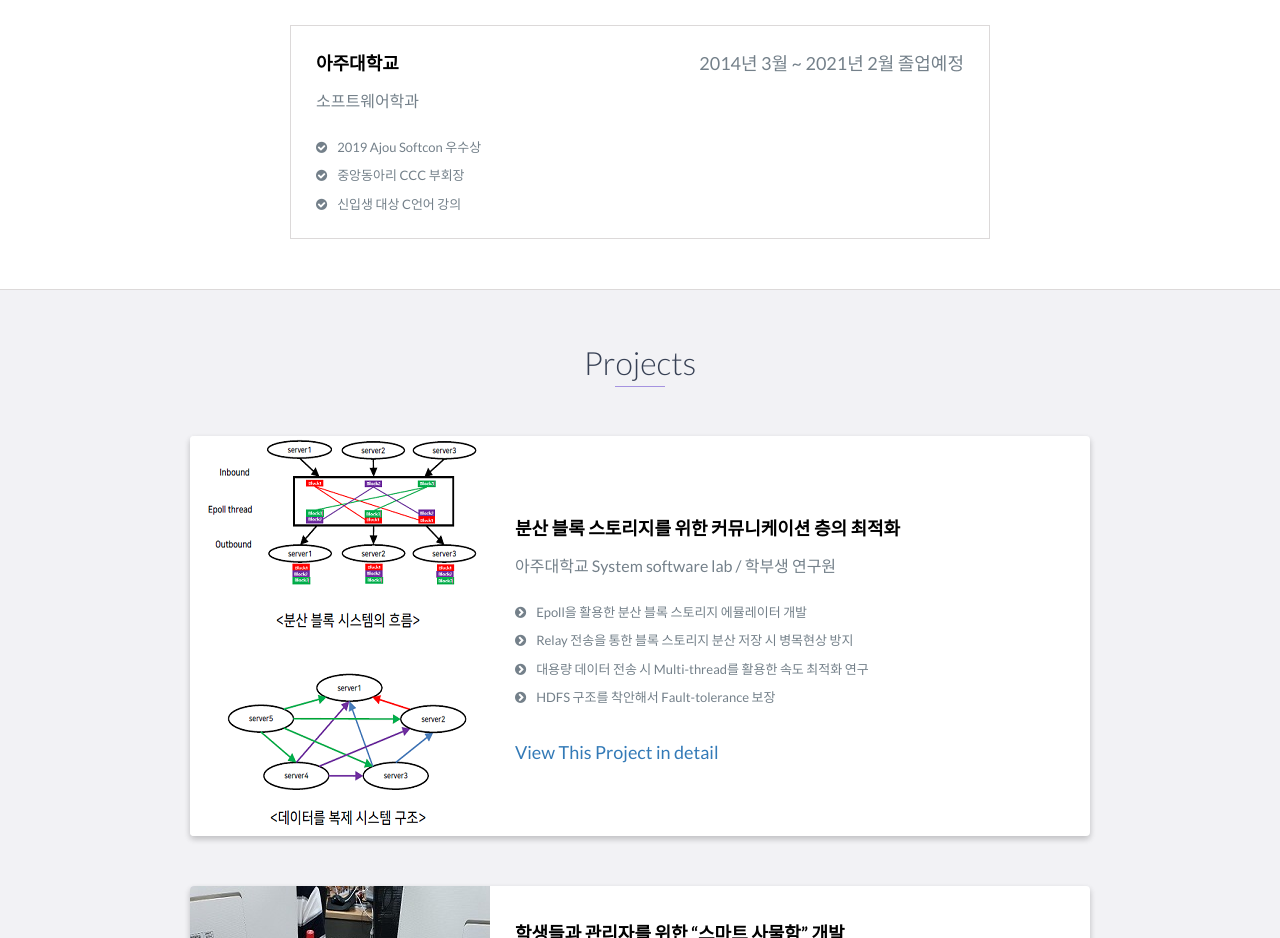
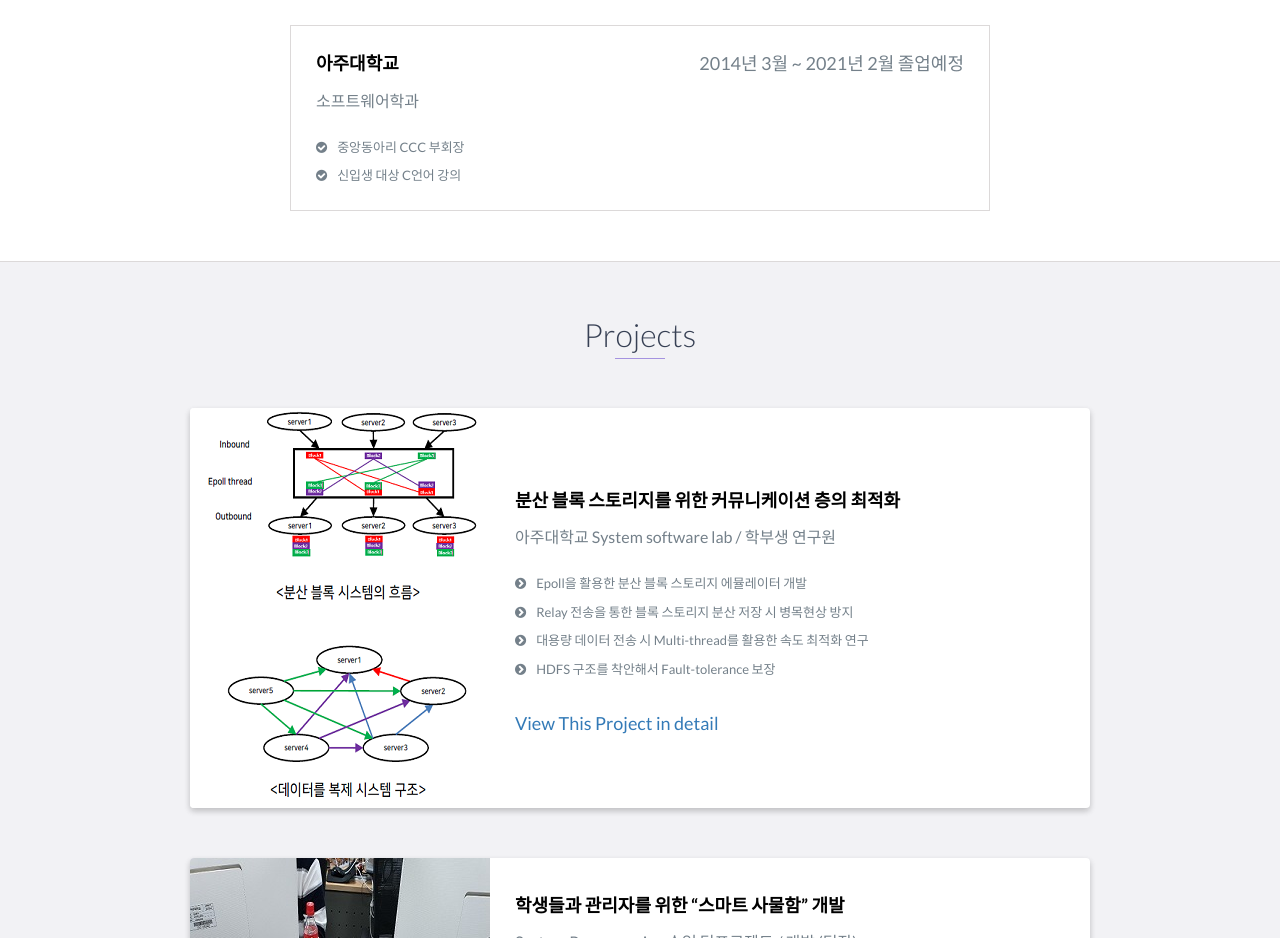
Before and after one commit to peterhyun1234/peterhyun1234.github.io, a website: page index.html in a window 1280 px wide. Shown: the part 2520-3458 px from the top of the page. Drawn offline with nearby package versions, Linux system fonts and the light colour scheme.

Commit message:
delete some txt

```diff
--- a/index.html
+++ b/index.html
@@ -130,7 +130,6 @@
             <span class="education-date" style="font-size: large; margin: 10px 10px 13px 10px;">2014년 3월 ~ 2021년 2월 졸업예정</span>
             <p style="font-size: large; margin: 10px 10px 13px 10px; color: black; font-weight: bold;">아주대학교</p>
             <p style="font-size: medium; margin: 10px 10px 25px 10px;">소프트웨어학과</p>
-            <p style="font-size: small; margin: 10px;"><i class="fa fa-check-circle" style="margin-right: 10px;"></i>2019 Ajou Softcon 우수상</p>
             <p style="font-size: small; margin: 10px;"><i class="fa fa-check-circle" style="margin-right: 10px;"></i>중앙동아리 CCC 부회장</p>
             <p style="font-size: small; margin: 10px;"><i class="fa fa-check-circle" style="margin-right: 10px;"></i>신입생 대상 C언어 강의</p>
         </div>
```
